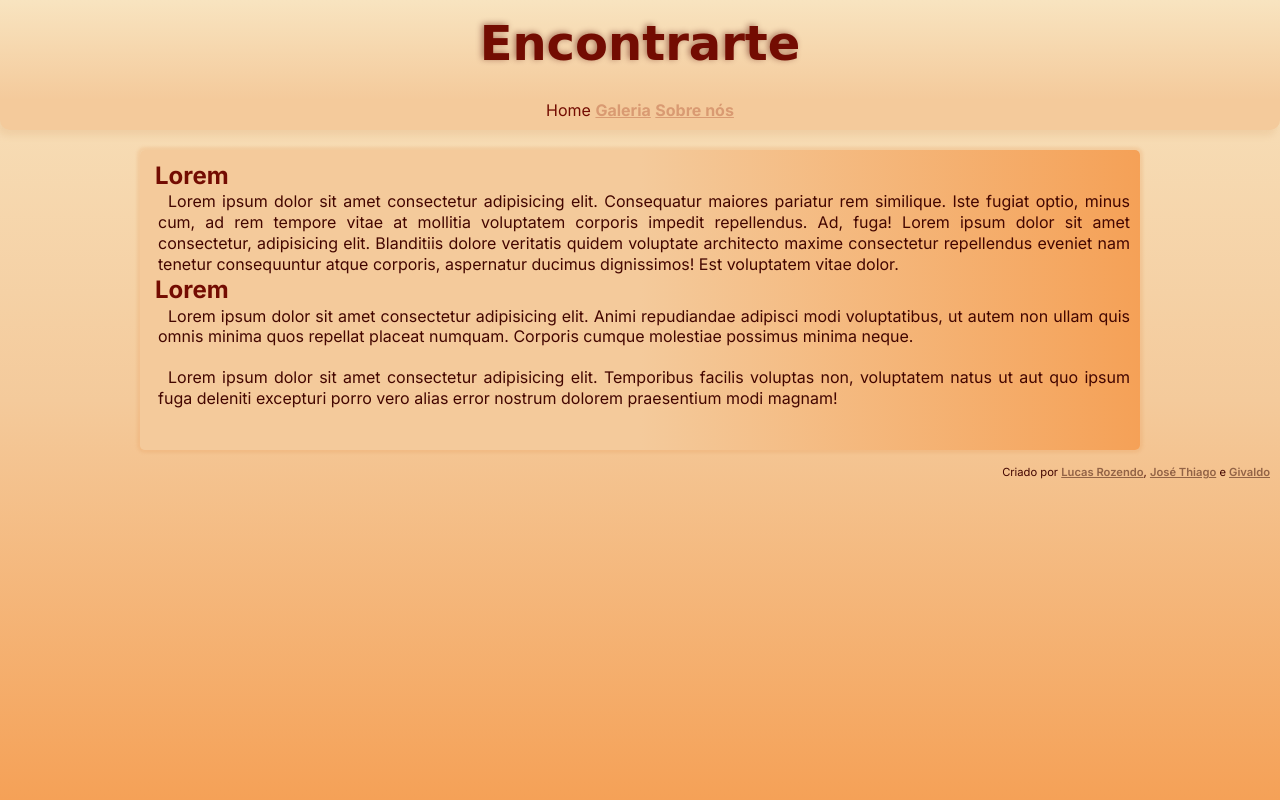
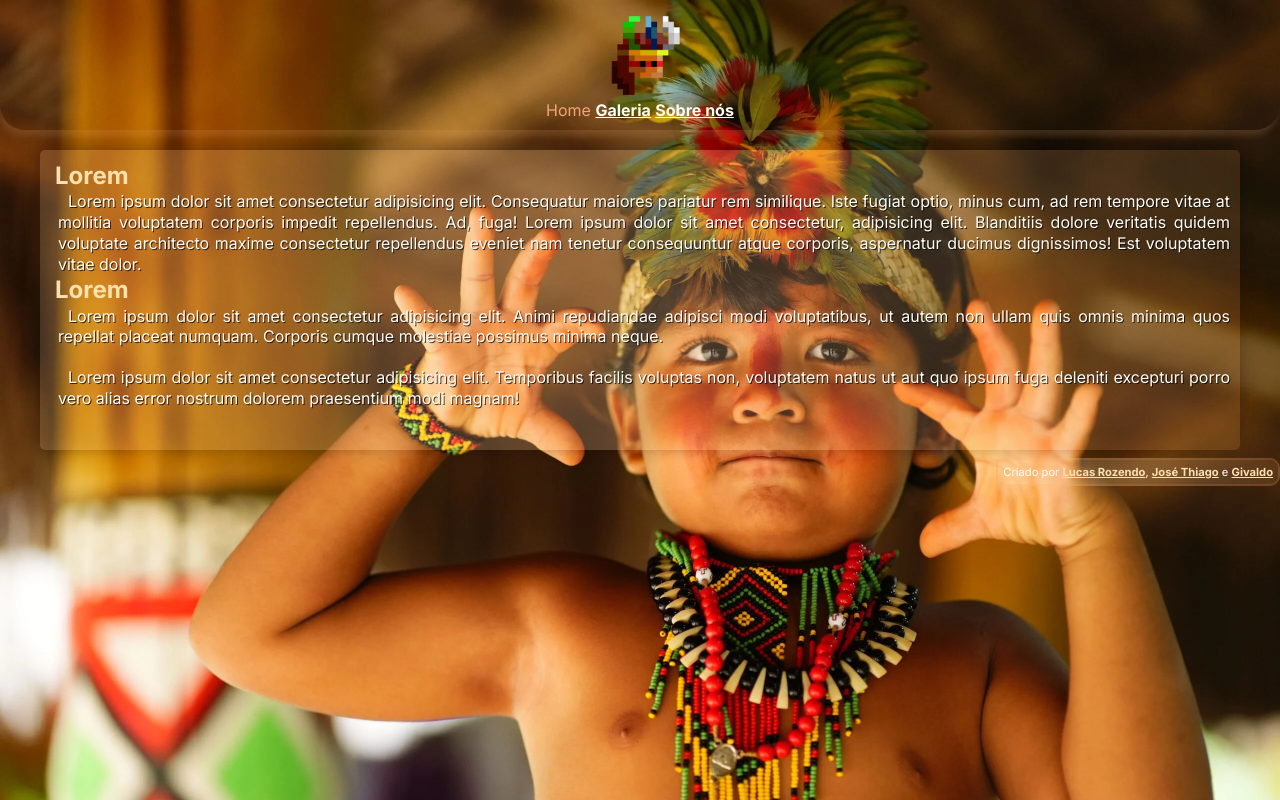
Before and after one commit to LRozendo/Projeto-Encontrarte, a plain HTML site: page index.html in a window 1280 px wide. Drawn offline with Linux system fonts and the light colour scheme; a web font is replaced by a local one.

Commit message:
IndexUpdate

```diff
--- a/assets/CSS/Style.css
+++ b/assets/CSS/Style.css
@@ -3,27 +3,35 @@
     --ColorNormal: #F2BB77;
     --ColorBold: #F2A477;
     --ColorBolder: #926346;
-    --ColorEmphasisContrast: #730C02;
-    --ColorBasicContrast: #430600;
-
+    --ColorEmphasisContrast: #fce1af;
+    --ColorBasicContrast: #fffcf6;
+    --GradientColorLighterBlured: rgba(248, 228, 192, 0.15);
+    --GradientColorNormalBlured: rgba(244, 202, 155, 0.25);
+    --GradientColorBoldBlured: rgba(245, 161, 87, 0.15);
     --GradientColorLighter: #F8E4C0;
     --GradientColorNormal: #F4CA9B;
     --GradientColorBold: #f5a157;
-
     --NormalFamily: Inter, Arial, sans-serif;
     --EmphasisFamily: "Playpen Sans", cursive, sans-serif;
 }
 
+body {
+    background-image: url(../images/Background.webp);
+    background-size: cover;
+    background-attachment: fixed;
+    background-position: center top;
+}
+
 header {
     height: 100px;
-
+    background-image: url(../images/IconeG.png);
+    background-size: 90px;
+    background-repeat: no-repeat;
     text-align: center;
-
     color: var(--ColorEmphasisContrast);
-    background-image: linear-gradient(to bottom, var(--GradientColorLighter), var(--GradientColorNormal));
-
+    background-color: transparent;
     padding-top: 15px;
-
+    background-position: center center;
 }
 
 header h1 {
@@ -35,41 +43,28 @@ header h1 {
 }
 
 nav {
-    color: var(--ColorEmphasisContrast);
-    background-color: var(--GradientColorNormal);
-
+    color: var(--ColorBold);
+    background-color: transparent;
     text-align: center;
-
-
     padding-bottom: 10px;
-
-    border-bottom-left-radius: 10px;
-    border-bottom-right-radius: 10px ;
-
-    box-shadow: -3px 6px 6px 0px rgba(215, 162, 105, 0.2);
+    border-bottom-left-radius: 25px;
+    border-bottom-right-radius: 25px;
+    box-shadow: rgba(215, 162, 105, 0.2) -3px 6px 6px 0px;
 }
 
 nav a {
+    font-weight: 700;
+    color: var(--ColorBasicContrast);
     text-decoration: underline;
-
-    font-weight: 700;
-
-    color: #d99a72;
 }
 
 main {
-    background-image: linear-gradient(to right, var(--GradientColorNormal), var(--GradientColorNormal), var(--GradientColorBold));
-
-    margin: auto;
-
-    margin-top: 20px;
-    margin-bottom: 15px;
-
+    background-image: linear-gradient(to right, var(--GradientColorLighterBlured), var(--GradientColorNormalBlured), var(--GradientColorBoldBlured));
+    backdrop-filter: blur(0.35px);
     min-height: 300px;
-    max-width: 1000px;
-
-    box-shadow: 0px 0px 3px 3px rgba(230, 150, 79, 0.2);
-
+    max-width: 1200px;
+    box-shadow: rgba(12, 8, 6, 0.3) -2px -3px 15px 1px;
+    margin: 20px auto 15px;
     border-radius: 5px;
 }
 
@@ -77,42 +72,40 @@ article {
     padding: 10px;
 }
 
-main h1 {
+article > h1 {
     text-indent: 5px;
-
     line-height: 1.3em;
-
     color: var(--ColorEmphasisContrast);
 }
 
-main p {
+article > p {
     text-align: justify;
     text-indent: 10px;
-
-
+    text-shadow: rgba(0, 0, 0, 0.7) 1px 1px;
     line-height: 1.3em;
-
-
-
     padding-left: 8px;
-
     color: var(--ColorBasicContrast);
 }
 
 footer {
+    backdrop-filter: blur(0.5px);
     text-align: right;
+    font-size: 0.7em;
+    color: var(--ColorBasicContrast);
+}
 
-    font-size: 0.7em;
-
-    margin: 10px;
-
-    color: var(--ColorBasicContrast);
+#FObackground {
+    background-image: linear-gradient(to right, var(--GradientColorLighterBlured), var(--GradientColorNormalBlured), var(--GradientColorBoldBlured));
+    backdrop-filter: blur(0.5px);
+    padding: 5px;
+    border: 2px solid var(--GradientColorBoldBlured);
+    border-radius: 10px;
 }
 
 footer a {
     text-decoration: underline;
 
-    font-weight: 600;
+    font-weight: 700;
 
-    color: var(--ColorBolder);
+    color: var(--ColorEmphasisContrast);
 }
--- a/index.html
+++ b/index.html
@@ -11,9 +11,7 @@
     <link rel="stylesheet" href="assets\CSS\Style.css">
 </head>
 <body>
-    <header>
-        <h1>Encontrarte</h1>
-    </header>
+    <header></header>
 
     <nav>
         <span>Home</span>
@@ -34,6 +32,6 @@
             <p>Lorem ipsum dolor sit amet consectetur adipisicing elit. Temporibus facilis voluptas non, voluptatem natus ut aut quo ipsum fuga deleniti excepturi porro vero alias error nostrum dolorem praesentium modi magnam!</p>
         </article>
     </main>
-    <footer>Criado por <a href="https://github.com/LRozendo" target="_blank" rel="external">Lucas Rozendo</a>, <a href="https://www.instagram.com/josee_thiagoo?utm_source=ig_web_button_share_sheet&igsh=ZDNlZDc0MzIxNw==" target="_blank" rel="external">José Thiago</a> e <a href="https://www.instagram.com/ghost_yv?utm_source=ig_web_button_share_sheet&igsh=ZDNlZDc0MzIxNw==" target="_blank" rel="external">Givaldo</a></footer>
+    <footer><span id="FObackground">Criado por <a href="https://github.com/LRozendo" target="_blank" rel="external">Lucas Rozendo</a>, <a href="https://www.instagram.com/josee_thiagoo?utm_source=ig_web_button_share_sheet&amp;igsh=ZDNlZDc0MzIxNw==" target="_blank" rel="external">José Thiago</a> e <a href="https://www.instagram.com/ghost_yv?utm_source=ig_web_button_share_sheet&amp;igsh=ZDNlZDc0MzIxNw==" target="_blank" rel="external">Givaldo</a></span></footer>
 </body>
 </html>
```
Also changed, not shown: assets/images/Background.webp (added), assets/images/IconeG.png (added).
